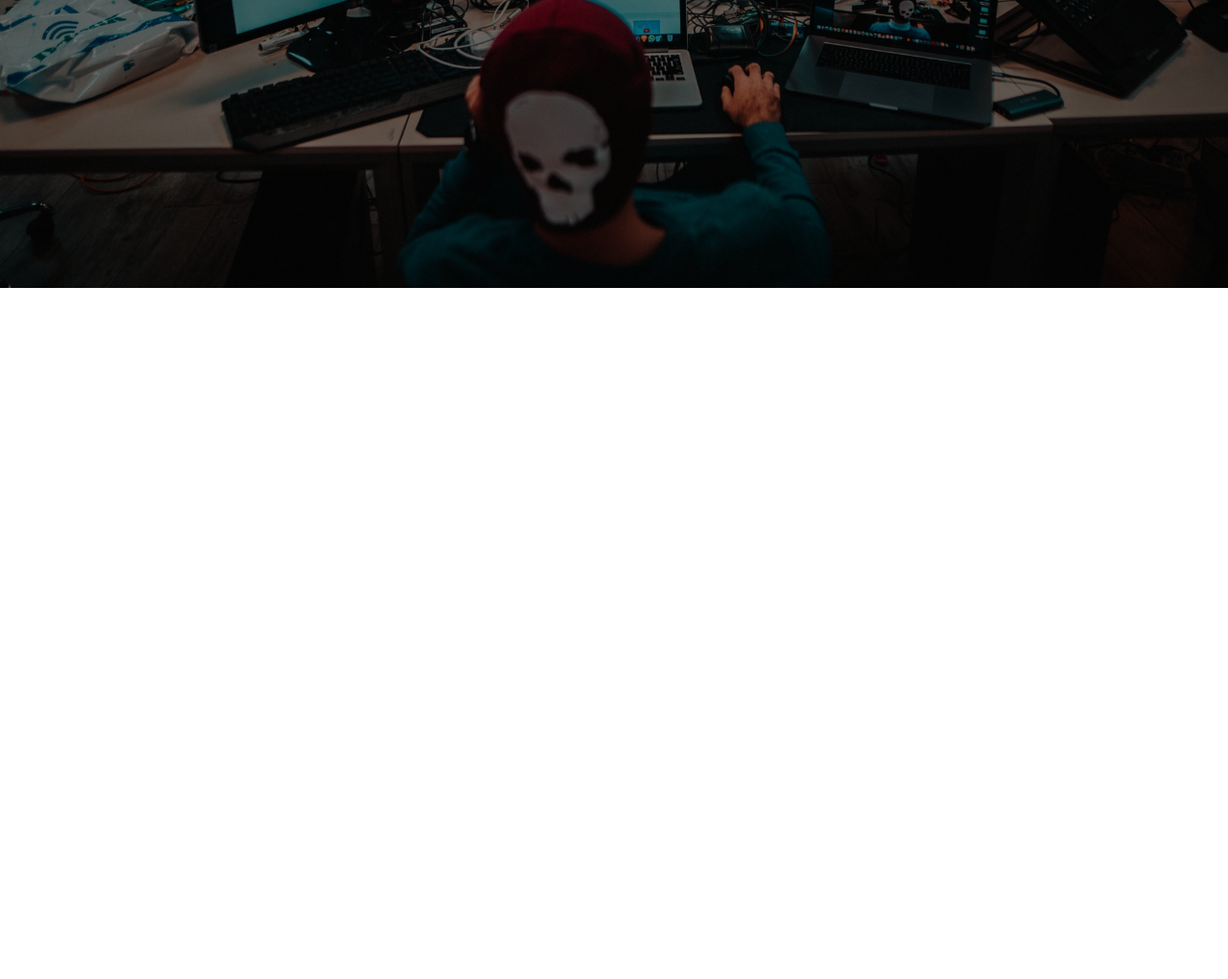
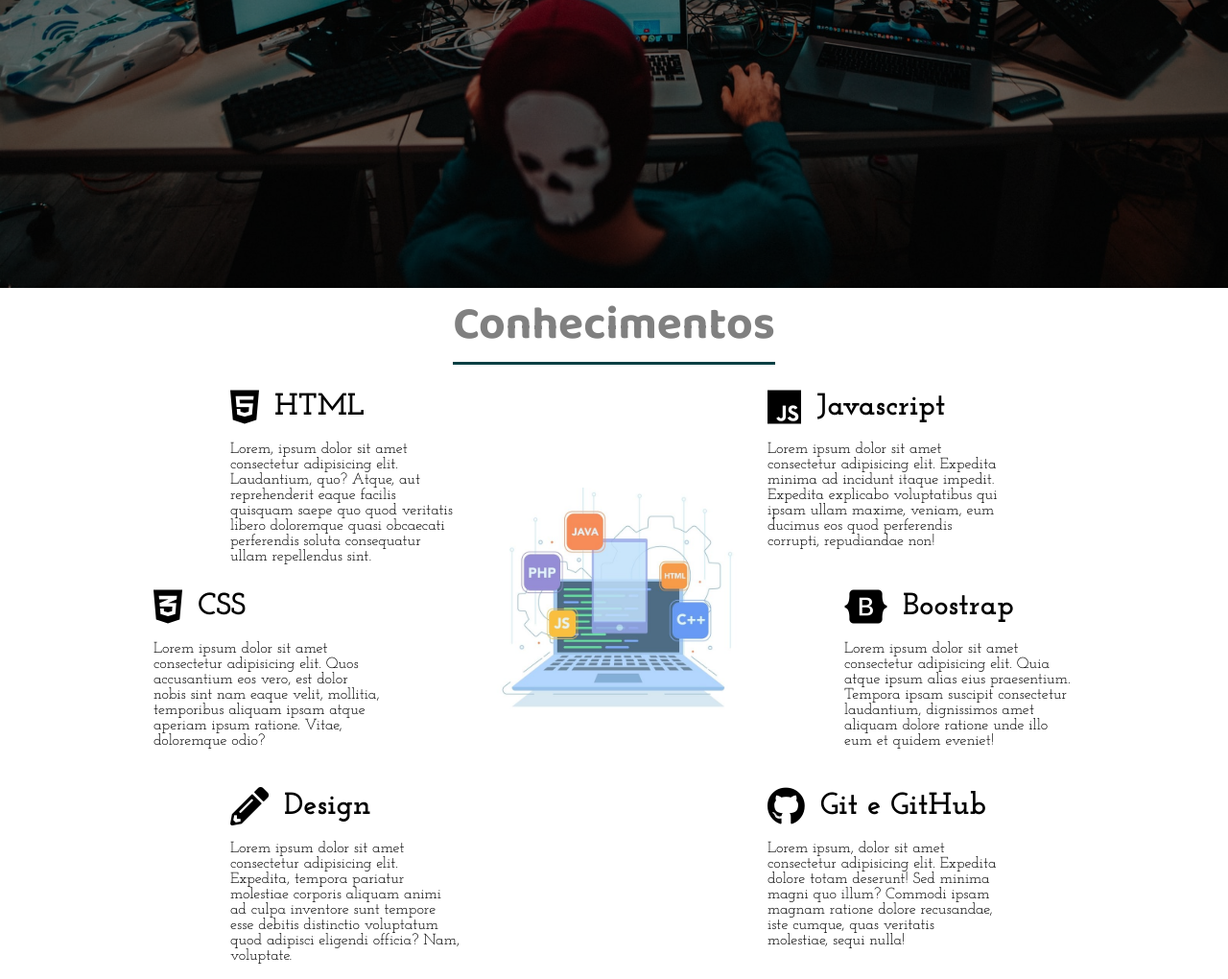
Before and after one commit to Andersonclayton987/Portifolio, a plain HTML site: page index.html in a window 1280 px wide. Shown: the part 500-1520 px from the top of the page at 96% size. Before the commit the page ends 800 px from the top, so only its background shows below. Drawn offline with Linux system fonts and the light colour scheme.

Commit message:
Conhecimentos

```diff
--- a/index.html
+++ b/index.html
@@ -34,7 +34,8 @@
             </div>
         </header>
 
-        <div class="sidebar">
+        <aside class="sidebar">
+            <!--aside é o elemento que representa o menu lateral -->
             <nav>
                 <ul class="menu">
                     <li class="menu-item"><a href="" class="menu-link">Home</a></li>
@@ -50,7 +51,88 @@
                 <a href="#"><i class="fab fa-github"></i></a>
                 <a href="#"><i class="fab fa-twitter"></i></a>
             </div>
-        </div>
+        </aside>
+
+        <section class="sessao-conhecimentos">
+            <div class="sessao-header">
+                <h1>Conhecimentos</h1>
+            </div>
+            <div class="conhecimentos">
+                <div class="conhecimento">
+                    <div class="conhecimento-header">
+                        <i class="fab fa-html5"></i>
+                        <h3>HTML</h3>
+                    </div>
+                    <div class="conhecimento-text">
+                        <p>Lorem, ipsum dolor sit amet consectetur adipisicing elit.
+                            Laudantium, quo? Atque, aut reprehenderit eaque facilis
+                            quisquam saepe quo quod veritatis libero doloremque quasi
+                            obcaecati perferendis soluta consequatur ullam repellendus sint.</p>
+                    </div>
+                </div>
+                <div class="conhecimento">
+                    <div class="conhecimento-header">
+                        <i class="fab fa-css3-alt"></i>
+                        <h3>CSS</h3>
+                    </div>
+                    <div class="conhecimento-text">
+                        <p>Lorem ipsum dolor sit amet consectetur adipisicing elit.
+                            Quos accusantium eos vero, est dolor nobis sint nam eaque velit, mollitia,
+                            temporibus aliquam ipsam atque aperiam ipsum ratione. Vitae, doloremque odio?</p>
+                    </div>
+                </div>
+                <div class="conhecimento">
+                    <div class="conhecimento-header">
+                        <i class="fas fa-pencil-alt"></i>
+                        <h3>Design</h3>
+                    </div>
+                    <div class="conhecimento-text">
+                        <p>Lorem ipsum dolor sit amet consectetur adipisicing elit.
+                            Expedita, tempora pariatur molestiae corporis aliquam animi ad culpa inventore sunt
+                            tempore esse debitis distinctio voluptatum quod adipisci eligendi officia? Nam, voluptate.
+                        </p>
+                    </div>
+                </div>
+                <div class="conhecimento">
+                    <div class="conhecimento-header">
+                        <i class="fab fa-js"></i>
+                        <h3>Javascript</h3>
+                    </div>
+                    <div class="conhecimento-text">
+                        <p>Lorem ipsum dolor sit amet consectetur adipisicing elit.
+                            Expedita minima ad incidunt itaque impedit. Expedita explicabo voluptatibus qui ipsam ullam
+                            maxime, veniam, eum ducimus eos quod perferendis corrupti, repudiandae non!</p>
+                    </div>
+                </div>
+                <div class="conhecimento">
+                    <div class="conhecimento-header">
+                        <i class="fab fa-bootstrap"></i>
+                        <h3>Boostrap</h3>
+                    </div>
+                    <div class="conhecimento-text">
+                        <p>Lorem ipsum dolor sit amet consectetur adipisicing elit.
+                            Quia atque ipsum alias eius praesentium. Tempora ipsam suscipit consectetur laudantium,
+                            dignissimos
+                            amet aliquam dolore ratione unde illo eum et quidem eveniet!</p>
+                    </div>
+                </div>
+                <div class="conhecimento">
+                    <div class="conhecimento-header">
+                        <i class="fab fa-github"></i>
+                        <h3>Git e GitHub</h3>
+                    </div>
+                    <div class="conhecimento-text">
+                        <p>Lorem ipsum, dolor sit amet consectetur adipisicing elit.
+                            Expedita dolore totam deserunt! Sed minima magni quo illum? Commodi ipsam magnam ratione
+                            dolore
+                            recusandae, iste cumque, quas veritatis molestiae, sequi nulla!</p>
+                    </div>
+                </div>
+                <div class="conhecimentos-img-wrapper">
+                    <img src="imagens/conhecimento.png" alt="image conhecimento">
+                </div>
+            </div>
+        </section>
 
     </div>
 
--- a/style.css
+++ b/style.css
@@ -113,7 +113,7 @@ header{
 .banner h1{
     color: white;
     font-size: 4rem;/*Fonte padrão dos navegadores é 16px, se usar '1rem' a fonte sera proporcional aos navegadores, a medida que o numero aumenta ela é multiplicada*/
-    font-family: var(--font-primary)
+    font-family: var(--font-primary);
     font-weight: 200; /*Diminue o peso reduzindo o negrito*/
     text-shadow: .3rem .4rem 2px rgb(2, 26, 36); /*Coloca uma sonbra no texto*/
     line-height: 3rem;
@@ -161,7 +161,7 @@ header{
 }
 
 .banner button:hover{
-    color: black;
+    color: rgb(7, 64, 68);
 } /*Hover é uma pseuda classe que identifica uma ação*/
 
 .sidebar{
@@ -224,3 +224,84 @@ header{
 .social-media i:hover{
     background-color: rgb(7, 64, 68);
 }
+
+.conhecimentos{
+    display: grid;
+    grid-template-columns: repeat(16, 1fr);
+    grid-template-rows: repeat(6, 6rem);
+    row-gap: 0.5rem;
+}
+
+.conhecimento:nth-child(1){
+    grid-column: 4 / 7;
+    grid-row: 1 / 3;
+}
+.conhecimento:nth-child(2){
+    grid-column: 3 / 6;
+    grid-row: 3 / 5;
+}
+
+.conhecimento:nth-child(3){
+    grid-column: 4 / 7;
+    grid-row: 5 / -1;
+}
+
+.conhecimento:nth-child(4){
+    grid-column: 11 / 14;
+    grid-row: 1 / 3;
+}
+
+.conhecimento:nth-child(5){
+    grid-column: 12 / 15;
+    grid-row: 3 / 5;
+}
+
+.conhecimento:nth-child(6){
+    grid-column: 11 / 14;
+    grid-row: 5 / -1;
+}
+
+.sessao-header{
+    display: flex;
+    align-items: center;
+    justify-content: center;
+}
+
+.sessao-header h1{
+    font-family: var(--font-primary);
+    font-size: 3rem;
+    color: gray;
+    border-bottom: solid 3px rgb(7, 64, 68);
+    margin-bottom: 1.5rem;
+}
+
+.conhecimento-header{
+    display: flex;
+    align-items: center;
+}
+
+.conhecimento-header i{
+    font-size: 2.5rem;
+}
+
+.conhecimento-header h3{
+    font-family: var(--font-secundary);
+    font-size: 2rem;
+    padding-left: 1rem;
+}
+
+.conhecimento-text{
+    font-family: var(--font-secundary);
+    margin-top: 1rem;
+}
+
+.conhecimentos-img-wrapper{
+    grid-column: 7 / 11;
+    grid-row: 2 / 6;
+    width: 100%;
+}
+
+.conhecimentos-img-wrapper img{
+    object-fit: cover;
+    width: 100%;
+}
```
Also changed, not shown: imagens/conhecimento.png (added).
